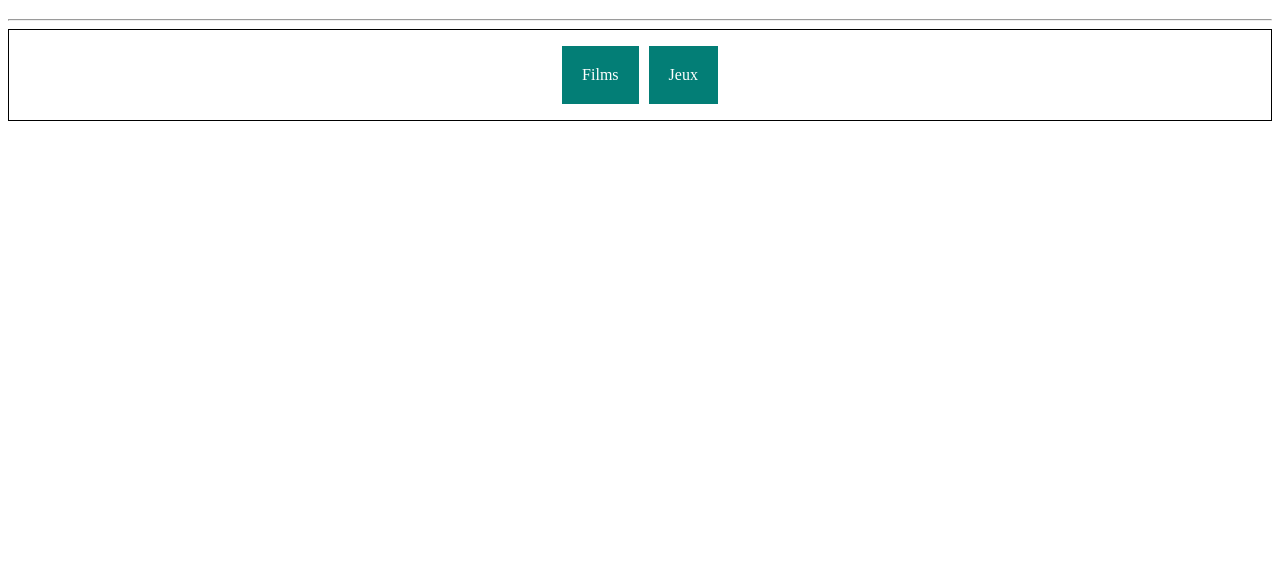
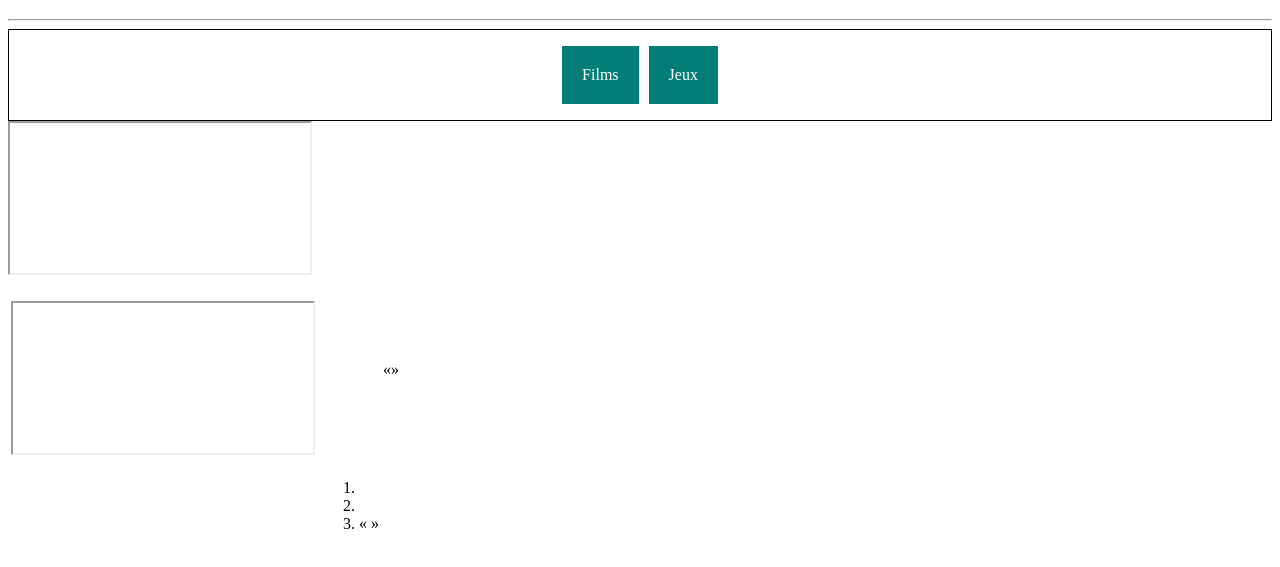
Before and after one commit to Herofy04/Herofy04.github.io, a plain HTML site: page index.html in a window 1280 px wide. Shown: the part 61-628 px from the top of the page. Drawn offline with Linux system fonts and the light colour scheme.

Commit message:
Update index.html

```diff
--- a/index.html
+++ b/index.html
@@ -31,5 +31,35 @@
         </ul>
       </nav>
     </header>
+
+    <main>
+      <table>
+        <tr>
+          <td>
+            <h3></h3>
+            <iframe src="" allowfullscreen>
+            </iframe>
+          </td>
+          <td></td>
+          <td>«»</td>
+        </tr>
+        <tr>
+          <td>
+            <h3></h3>
+          </td>
+          <iframe>
+            <src="" allowfullscreen></src>
+          </iframe>
+          <td>
+            <ol>
+              <li></li>
+              <li></li>
+              <li>« »</li>
+            </ol>
+          </td>
+          <td></td>
+        </tr>
+      </table>
+    </main>
   </body>
 </html>
```
